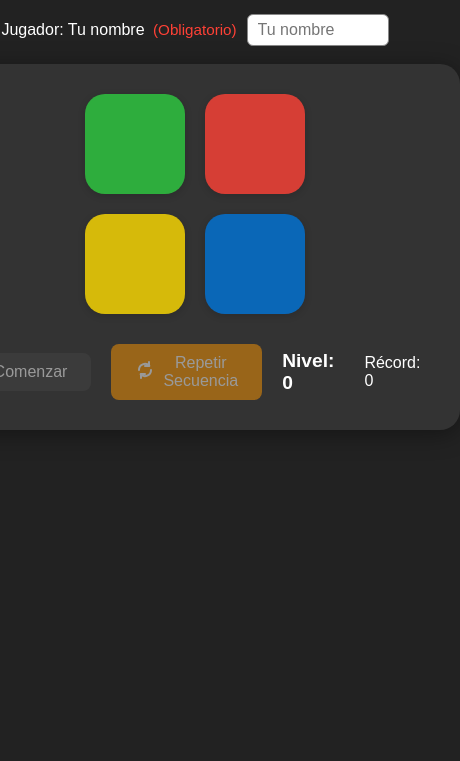
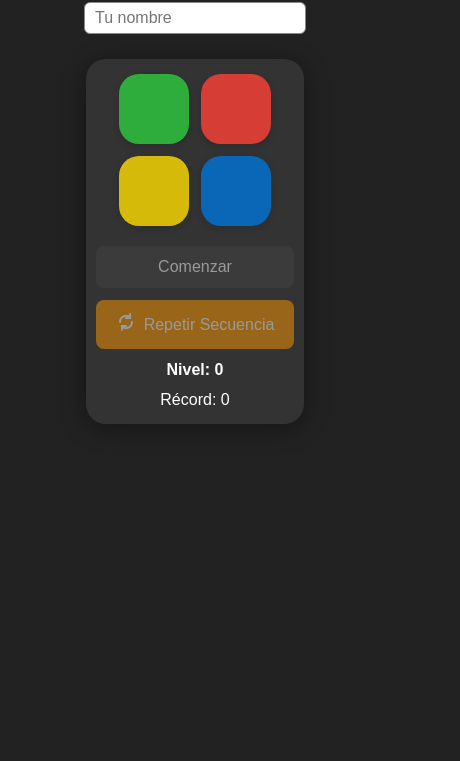
Before and after one commit to ppascuali/simon, a plain HTML site: page index.html in a window 390 px wide. Shown: the part 83-844 px from the top of the page, 460 px wide, since content can reach past the window. Drawn offline with Linux system fonts and the light colour scheme.

Commit message:
diseño mobile

```diff
--- a/style.css
+++ b/style.css
@@ -55,12 +55,15 @@
 
 #controls {
   display: flex;
+  flex-wrap: wrap; /* Permite que los elementos se envuelvan a la siguiente línea */
   align-items: center;
-  gap: 20px;
+  justify-content: center; /* Centra los elementos */
+  gap: 15px; /* Reduce el espacio entre elementos */
+  max-width: 100%; /* Asegura que no se desborde */
 }
 
 #start-btn {
-  padding: 10px 24px;
+  padding: 12px 20px; /* Aumenta el padding para mejor toque en móviles */
   font-size: 1rem;
   border: none;
   border-radius: 8px;
@@ -68,6 +71,7 @@
   color: #fff;
   cursor: pointer;
   transition: background 0.2s;
+  min-width: 100px; /* Ancho mínimo para el botón */
 }
 
 #start-btn:hover {
@@ -80,12 +84,13 @@
 }
 
 #level {
-  font-size: 1.2rem;
+  font-size: 1.1rem; /* Reduce ligeramente el tamaño de fuente */
   font-weight: bold;
+  white-space: nowrap; /* Evita que el texto se rompa */
 }
 
 #repeat-btn {
-  padding: 10px 24px;
+  padding: 12px 20px; /* Aumenta el padding para mejor toque en móviles */
   font-size: 1rem;
   border: none;
   border-radius: 8px;
@@ -97,6 +102,8 @@
   align-items: center;
   gap: 8px;
   opacity: 0.7;
+  min-width: 140px; /* Ancho mínimo para el botón */
+  white-space: nowrap; /* Evita que el texto se rompa */
 }
 #repeat-btn:enabled {
   opacity: 1;
@@ -173,10 +180,85 @@
   width: 120px;
 }
 #record {
-  margin-left: 10px;
+  margin-left: 0; /* Elimina el margen izquierdo ya que usamos gap */
+  white-space: nowrap; /* Evita que el texto se rompa */
 }
 .required {
   color: #ff4136;
   font-size: 0.95em;
   margin-left: 4px;
 }
+
+/* Estilos específicos para dispositivos móviles */
+@media (max-width: 768px) {
+  #game-container {
+    padding: 20px 15px; /* Reduce el padding en móviles */
+    margin: 10px;
+  }
+
+  .simon-board {
+    grid-template-columns: repeat(2, 80px); /* Reduce el tamaño de los botones */
+    grid-template-rows: repeat(2, 80px);
+    gap: 15px;
+    margin-bottom: 20px;
+  }
+
+  .color-btn {
+    width: 80px;
+    height: 80px;
+  }
+
+  #controls {
+    flex-direction: column; /* Organiza los controles verticalmente en móviles */
+    gap: 12px;
+  }
+
+  #start-btn, #repeat-btn {
+    width: 100%; /* Los botones ocupan todo el ancho disponible */
+    max-width: 200px; /* Pero con un ancho máximo */
+    justify-content: center; /* Centra el contenido del botón */
+  }
+
+  #level, #record {
+    font-size: 1rem; /* Reduce el tamaño de fuente en móviles */
+  }
+
+  h1 {
+    margin-top: 20px;
+    margin-bottom: 15px;
+    font-size: 1.5rem; /* Reduce el tamaño del título */
+  }
+
+  #player-controls {
+    flex-direction: column; /* Organiza los controles del jugador verticalmente */
+    gap: 8px;
+    margin-bottom: 15px;
+  }
+
+  #player-name {
+    width: 100%;
+    max-width: 200px;
+  }
+}
+
+/* Estilos para pantallas muy pequeñas */
+@media (max-width: 480px) {
+  .simon-board {
+    grid-template-columns: repeat(2, 70px); /* Reduce aún más el tamaño */
+    grid-template-rows: repeat(2, 70px);
+    gap: 12px;
+  }
+
+  .color-btn {
+    width: 70px;
+    height: 70px;
+  }
+
+  #game-container {
+    padding: 15px 10px;
+  }
+
+  h1 {
+    font-size: 1.3rem;
+  }
+}
```
